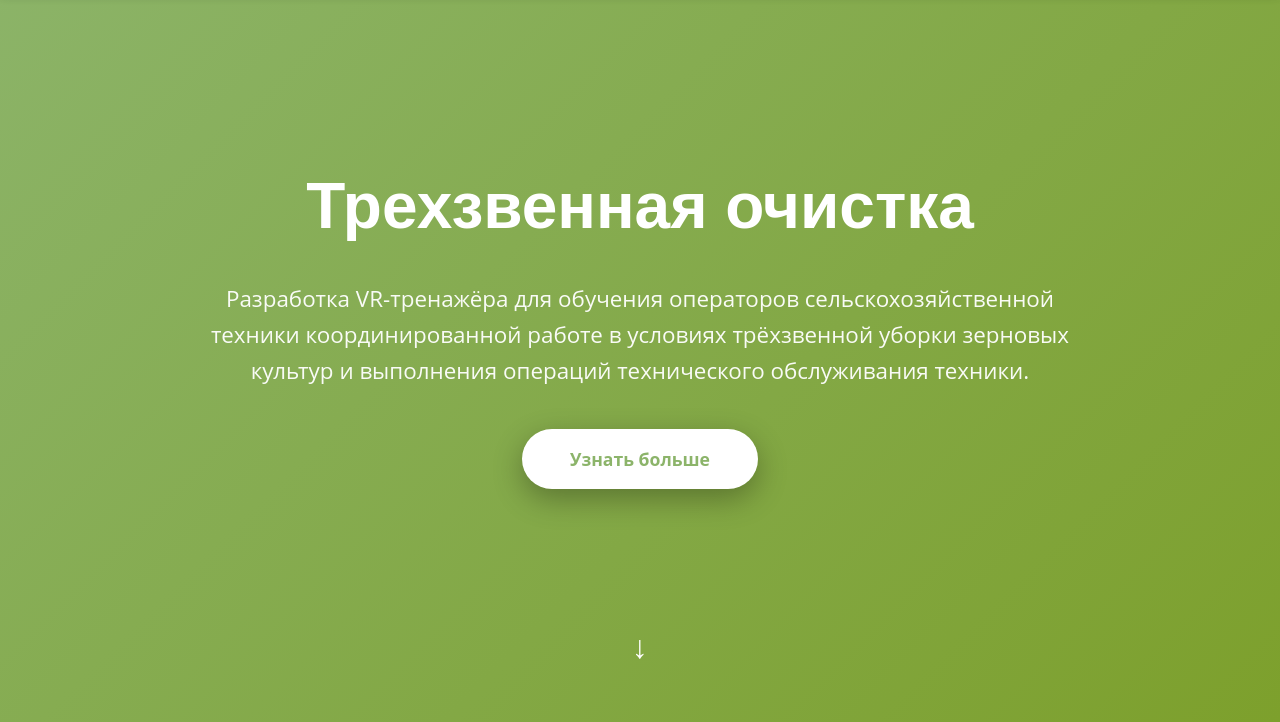
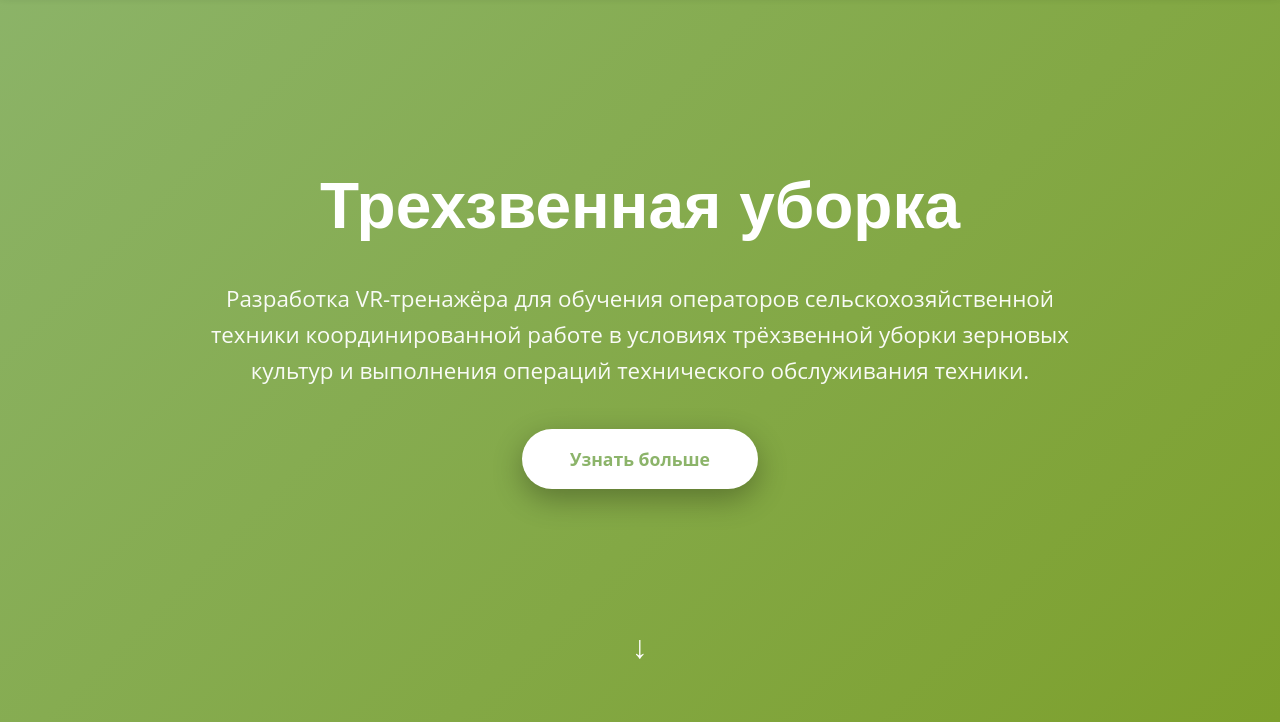
Before and after one commit to MichaelSedych/three-link-cleaning, a plain HTML site: page src/index.html in a window 1280 px wide. Shown: the part 78-800 px from the top of the page. Drawn offline with Linux system fonts and the light colour scheme.

Commit message:
Update index.html

```diff
--- a/src/index.html
+++ b/src/index.html
@@ -46,7 +46,7 @@
     <!-- Hero Section -->
     <section class="hero">
         <div class="hero-content">
-            <h1>Трехзвенная очистка</h1>
+            <h1>Трехзвенная уборка</h1>
             <p>Разработка VR-тренажёра для обучения операторов сельскохозяйственной техники координированной работе в условиях трёхзвенной уборки зерновых культур и выполнения операций технического обслуживания техники.</p>
             <a href="#about" class="cta-button">Узнать больше</a>
         </div>
@@ -141,7 +141,7 @@
                 <div class="scenarios-text fade-in">
                     <p>
                         В отличие от иностранных решений, продукт моделирует реальные отечественные условия, поля, задачи и сценарии, включая технику, применяемую в России.
-                        <strong>Конкурентные преимущества:</strong> Благодаря добавлению многопользовательского режима обучение строится не только на индивидуальном управлении техникой, но и на слаженной работе трёх операторов в едином цикле.
+                        <br><strong>Конкурентные преимущества:</strong> Благодаря добавлению многопользовательского режима обучение строится не только на индивидуальном управлении техникой, но и на слаженной работе трёх операторов в едином цикле.
                     </p>
                 </div>
                 <div class="Uniqueness-image fade-in"></div>
```
